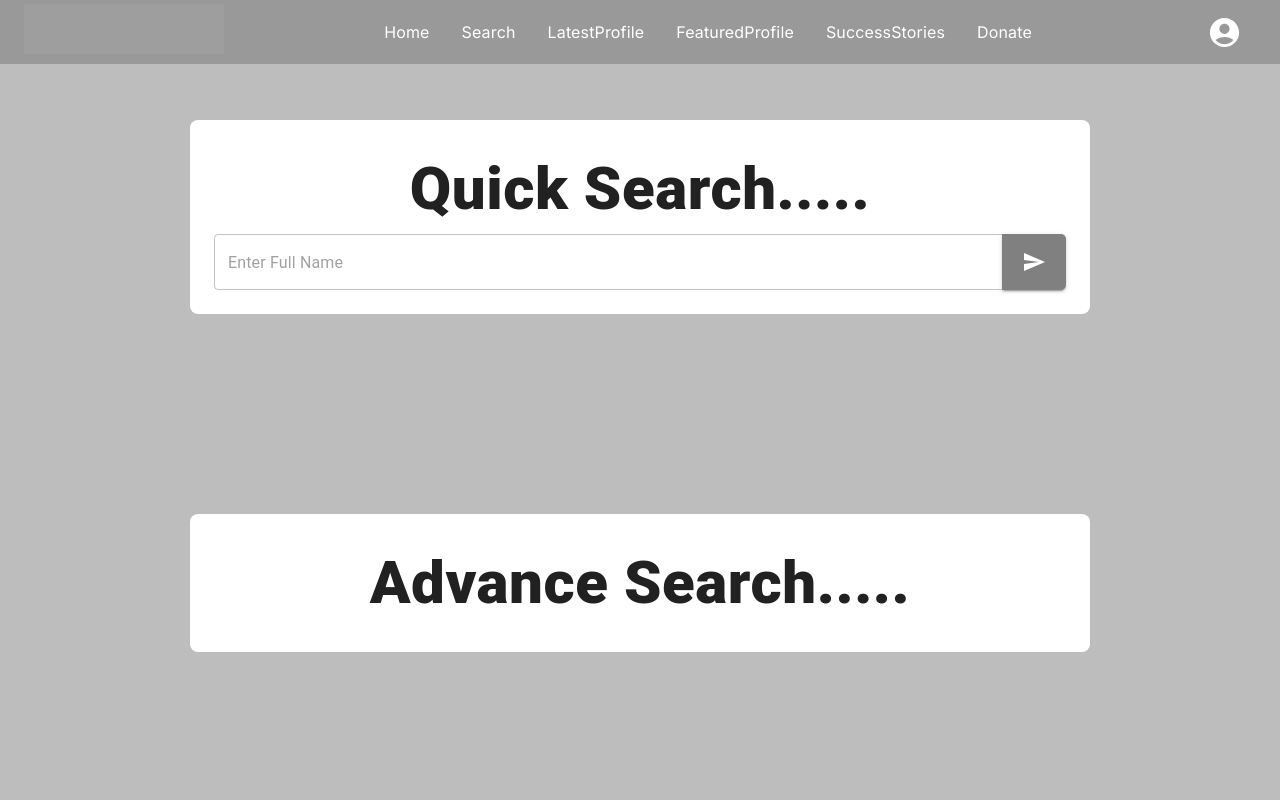
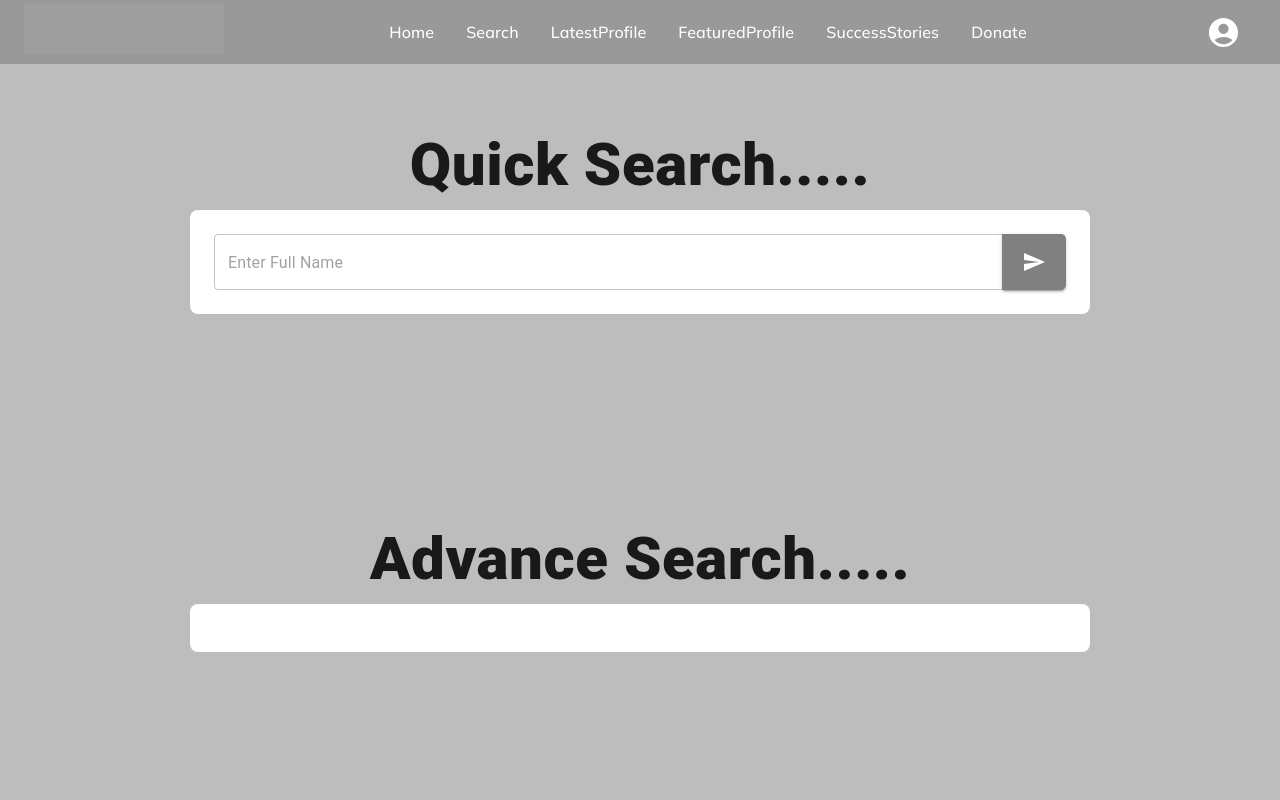
Before and after one commit to CodeCraft4/Rishta-e-Pakistan, a Next.js app: page /Pages/Search in a window 1280 px wide. Shown: the top 800 px of the page. Built offline with nearby package versions, Linux system fonts and the light colour scheme; grey boxes are pictures that could not be loaded.

Commit message:
add googleFonts

```diff
--- a/src/app/Pages/Search/components/AdvanceSearch/page.tsx
+++ b/src/app/Pages/Search/components/AdvanceSearch/page.tsx
@@ -8,8 +8,8 @@ const AdvanceSearch = () => {
   return (
     <div>
        <Box pt={25} bgcolor={COLORS.secondary.main} pb={25} textAlign={"center"}>
+        <Typography sx={{fontSize:{md:60,sm:60,xs:25},textAlign:"center",fontWeight:"900"}}>Advance Search.....</Typography>
         <Container maxWidth="md" sx={{bgcolor:"white",p:3,borderRadius:"8px"}}>
-        <Typography sx={{fontSize:{md:60,sm:60,xs:25},textAlign:"center",fontWeight:"900"}}>Advance Search.....</Typography>
        <Box  sx={{bgcolor:"white",display:"flex",m:"auto",justifyContent:"center",width:"50%",borderRadius:"5px"}}>
          </Box>
        </Container>
--- a/src/app/Pages/Search/page.tsx
+++ b/src/app/Pages/Search/page.tsx
@@ -1,6 +1,5 @@
 import React from 'react'
 import { Typography,Box, TextField,Container,Button } from '@mui/material'
-import CustomizeButton from '@/app/components/commons/Button'
 import SendIcon from '@mui/icons-material/Send';
 import {COLORS} from '@/app/constant/color'
 import AdvanceSearch from './components/AdvanceSearch/page';
@@ -9,8 +8,8 @@ const Search = () => {
   return (
     <div>
        <Box bgcolor={COLORS.secondary.main} pt={{md:15,sm:10,xs:15}} textAlign={"center"}>
+      <Typography sx={{fontSize:{md:60,sm:60,xs:25},textAlign:"center",fontWeight:"900"}}>Quick Search.....</Typography>
         <Container maxWidth="md" sx={{bgcolor:"white",p:3,borderRadius:"8px"}}>
-      <Typography sx={{fontSize:{md:60,sm:60,xs:25},textAlign:"center",fontWeight:"900"}}>Quick Search.....</Typography>
        <Box  sx={{bgcolor:"white",display:"flex",m:"auto",justifyContent:"center",borderRadius:"5px"}}>
          <TextField
           placeholder="Enter Full Name"
--- a/src/app/layout.tsx
+++ b/src/app/layout.tsx
@@ -1,10 +1,13 @@
+import { Mulish } from "next/font/google";
 import type { Metadata } from "next";
-import { Inter } from "next/font/google";
 import "./globals.css";
 import DrawerAppBar from "./components/commons/NavBar";
 import Footer from "./components/commons/footer";
 
-const inter = Inter({ subsets: ["latin"] });
+const inter = Mulish({
+  weight:"500",
+  subsets: ["latin"]
+});
 
 export const metadata: Metadata = {
   title: "My project",
```
